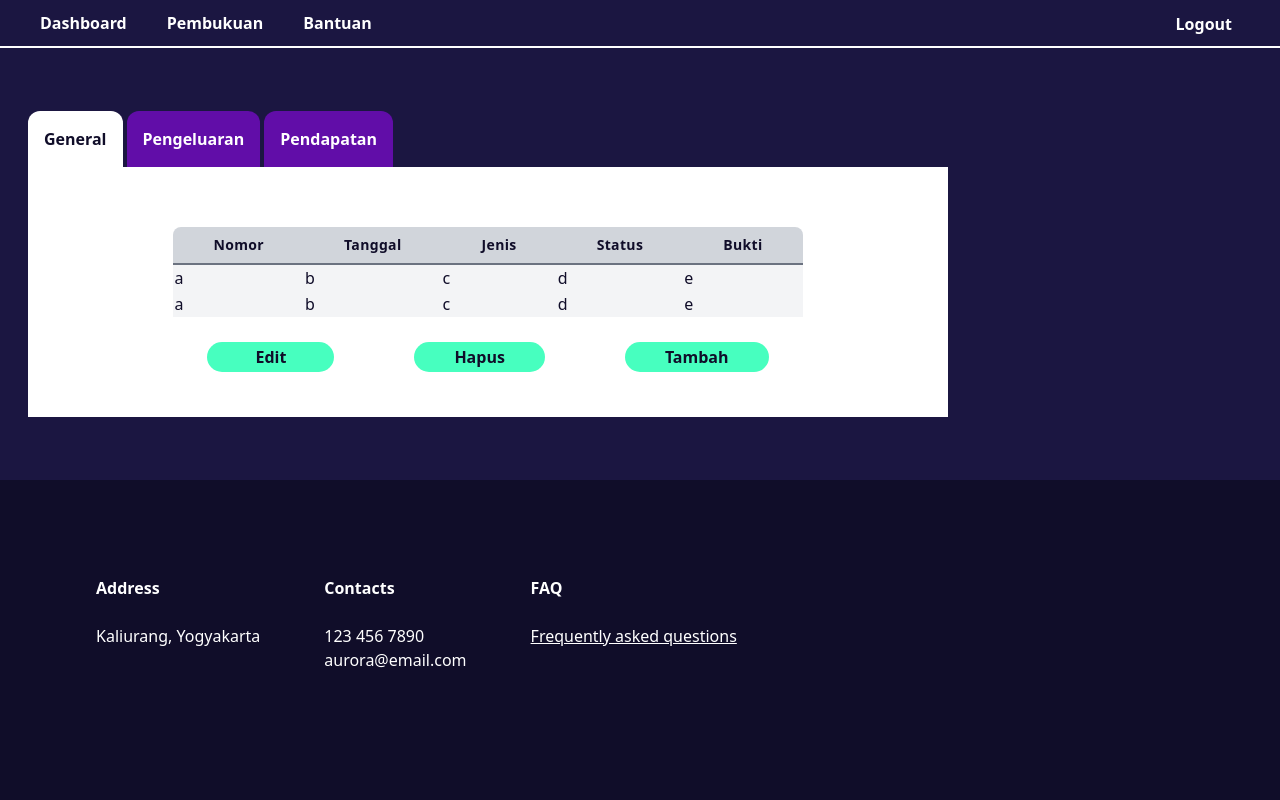
After one commit to RafliIhsanuddin/EcoTrack, a PHP site: page /dashboard.html in a window 1280 px wide. The commit adds this page. Run offline with PHP 8.4, Linux system fonts and the light colour scheme; style sheets or scripts are compiled from the project's sources.

Commit message:
nambah dashboard sama ngubah input

```diff
--- /dev/null
+++ b/dashboard.html
@@ -0,0 +1,323 @@
+<!DOCTYPE html>
+<html lang="en">
+
+<head>
+    <meta charset="UTF-8">
+    <meta http-equiv="X-UA-Compatible" content="IE=edge">
+    <meta name="viewport" content="width=device-width, initial-scale=1.0">
+    <title>Ecotrack - Dashboard</title>
+    <link rel="stylesheet" href="output.css">
+</head>
+
+<body class="bg-darkerBlue">
+
+    <div class="flex flex-col h-screen justify-between">
+
+        <!-- top navbar -->
+        <header>
+            <nav class="container flex py-1 mx-auto min-w-full h-12 bg-darkerBlue text-white border-b-2 border-b-white">
+
+                <!-- nav menu -->
+                <ul class="flex flex-1 items-center gap-10 mx-10 font-semibold">
+                    <li><a href="dashboard.html" class="hover:text-lightGreen">Dashboard</a></li>
+                    <li><a href="#" class="hover:text-lightGreen">Pembukuan</a></li>
+                    <li><a href="#" class="hover:text-lightGreen">Bantuan</a></li>
+                </ul>
+
+                <div>
+                    <a href="landing.html" class="flex flex-1 hover:text-lightGreen font-semibold p-2 mx-10">Logout</a>
+                </div>
+            </nav>
+        </header>
+
+        <!-- middle section -->
+        <main class="container flex flex-row text-evendarkerBlue w-screen">
+
+            <!-- content -->
+            <div class="container flex flex-col p-5">
+
+                <!-- tabs -->
+                <div class="tabs flex flex-wrap w-full mb-auto p-2 gap-x-1">
+                    <input type="radio" name="tabs" id="general" checked="checked" class="hidden">
+                    <label for="general" class="p-4 bg-evendarkerPurple text-white rounded-t-xl font-bold">
+                        General
+                    </label>
+                    <div class="tab w-full p-10 bg-white order-1 hidden">
+                        <div>
+                            <!-- table section -->
+                            <div class="flex w-full justify-center">
+                                <div class="p-5">
+
+                                    <table class="w-full">
+                                        <thead class="bg-gray-300 border-b-2 border-gray-500">
+                                            <tr>
+                                                <th
+                                                    class="px-10 py-2 text-sm font-bold tracking-wide text-center rounded-tl-lg">
+                                                    Nomor
+                                                </th>
+                                                <th class="px-10 py-2 text-sm font-bold tracking-wide text-center">
+                                                    Tanggal
+                                                </th>
+                                                <th class="px-10 py-2 text-sm font-bold tracking-wide text-center">Jenis
+                                                </th>
+                                                <th class="px-10 py-2 text-sm font-bold tracking-wide text-center">
+                                                    Status
+                                                </th>
+                                                <th
+                                                    class="px-10 py-2 text-sm font-bold tracking-wide text-center rounded-tr-lg">
+                                                    Bukti
+                                                </th>
+                                            </tr>
+                                        </thead>
+                                        <tbody class="bg-gray-100">
+                                            <tr class="">
+                                                <td>
+                                                    a
+                                                </td>
+                                                <td>
+                                                    b
+                                                </td>
+                                                <td>
+                                                    c
+                                                </td>
+                                                <td>
+                                                    d
+                                                </td>
+                                                <td>
+                                                    e
+                                                </td>
+                                            </tr>
+
+                                            <tr class="">
+                                                <td>
+                                                    a
+                                                </td>
+                                                <td>
+                                                    b
+                                                </td>
+                                                <td>
+                                                    c
+                                                </td>
+                                                <td>
+                                                    d
+                                                </td>
+                                                <td>
+                                                    e
+                                                </td>
+                                            </tr>
+                                        </tbody>
+                                    </table>
+                                </div>
+                            </div>
+                        </div>
+                        <!-- edit hapus tambah -->
+                        <nav class="container flex py-1 h-10 mx-auto min-w-full bg-transparent">
+                            <!-- nav menu -->
+                            <ul class="flex flex-1 justify-center items-center gap-x-20 mx-10 text-white font-semibold">
+                                <li><a href="#"
+                                        class="px-12 py-1 w-20 font-bold bg-lightGreen text-evendarkerBlue text-center rounded-full">
+                                        Edit
+                                    </a>
+                                </li>
+                                <li><a href="#"
+                                        class="px-10 py-1 w-20 font-bold bg-lightGreen text-evendarkerBlue text-center rounded-full">
+                                        Hapus
+                                    </a>
+                                </li>
+                                <li><a href="#"
+                                        class="px-10 py-1 w-full font-bold bg-lightGreen text-evendarkerBlue text-center rounded-full">
+                                        Tambah
+                                    </a>
+                                </li>
+                            </ul>
+                        </nav>
+                    </div>
+
+                    <input type="radio" name="tabs" id="pengeluaran" class="hidden">
+                    <label for="pengeluaran" class="p-4 bg-evendarkerPurple text-white rounded-t-xl font-bold">
+                        Pengeluaran
+                    </label>
+                    <div class="tab w-full p-10 bg-white order-1 hidden">
+                        <div>
+                            <!-- table section -->
+                            <div class="flex w-full justify-center">
+                                <div class="p-5">
+
+                                    <table class="w-full">
+                                        <thead class="bg-gray-300 border-b-2 border-gray-500">
+                                            <tr>
+                                                <th
+                                                    class="px-10 py-2 text-sm font-bold tracking-wide text-center rounded-tl-lg">
+                                                    Nomor
+                                                </th>
+                                                <th class="px-10 py-2 text-sm font-bold tracking-wide text-center">
+                                                    Tanggal
+                                                </th>
+                                                <th class="px-10 py-2 text-sm font-bold tracking-wide text-center">Jenis
+                                                </th>
+                                                <th class="px-10 py-2 text-sm font-bold tracking-wide text-center">
+                                                    Status
+                                                </th>
+                                                <th
+                                                    class="px-10 py-2 text-sm font-bold tracking-wide text-center rounded-tr-lg">
+                                                    Bukti
+                                                </th>
+                                            </tr>
+                                        </thead>
+                                        <tbody class="bg-gray-100">
+                                            <tr class="">
+                                                <td>
+                                                    a
+                                                </td>
+                                                <td>
+                                                    b
+                                                </td>
+                                                <td>
+                                                    c
+                                                </td>
+                                                <td>
+                                                    d
+                                                </td>
+                                                <td>
+                                                    e
+                                                </td>
+                                            </tr>
+
+                                            <tr class="">
+                                                <td>
+                                                    a
+                                                </td>
+                                                <td>
+                                                    b
+                                                </td>
+                                                <td>
+                                                    c
+                                                </td>
+                                                <td>
+                                                    d
+                                                </td>
+                                                <td>
+                                                    e
+                                                </td>
+                                            </tr>
+                                        </tbody>
+                                    </table>
+                                </div>
+                            </div>
+                        </div>
+                    </div>
+
+                    <input type="radio" name="tabs" id="pendapatan" class="hidden">
+                    <label for="pendapatan" class="p-4 bg-evendarkerPurple text-white rounded-t-xl font-bold">
+                        Pendapatan
+                    </label>
+                    <div class="tab w-full p-10 bg-white order-1 hidden">
+                        <div>
+                            <!-- table section -->
+                            <div class="flex w-full justify-center">
+                                <div class="p-5">
+
+                                    <table class="w-full">
+                                        <thead class="bg-gray-300 border-b-2 border-gray-500">
+                                            <tr>
+                                                <th
+                                                    class="px-10 py-2 text-sm font-bold tracking-wide text-center rounded-tl-lg">
+                                                    Nomor
+                                                </th>
+                                                <th class="px-10 py-2 text-sm font-bold tracking-wide text-center">
+                                                    Tanggal
+                                                </th>
+                                                <th class="px-10 py-2 text-sm font-bold tracking-wide text-center">Jenis
+                                                </th>
+                                                <th class="px-10 py-2 text-sm font-bold tracking-wide text-center">
+                                                    Status
+                                                </th>
+                                                <th
+                                                    class="px-10 py-2 text-sm font-bold tracking-wide text-center rounded-tr-lg">
+                                                    Bukti
+                                                </th>
+                                            </tr>
+                                        </thead>
+                                        <tbody class="bg-gray-100">
+                                            <tr class="">
+                                                <td>
+                                                    a
+                                                </td>
+                                                <td>
+                                                    b
+                                                </td>
+                                                <td>
+                                                    c
+                                                </td>
+                                                <td>
+                                                    d
+                                                </td>
+                                                <td>
+                                                    e
+                                                </td>
+                                            </tr>
+
+                                            <tr class="">
+                                                <td>
+                                                    a
+                                                </td>
+                                                <td>
+                                                    b
+                                                </td>
+                                                <td>
+                                                    c
+                                                </td>
+                                                <td>
+                                                    d
+                                                </td>
+                                                <td>
+                                                    e
+                                                </td>
+                                            </tr>
+                                        </tbody>
+                                    </table>
+                                </div>
+                            </div>
+                        </div>
+                    </div>
+
+                </div>
+
+
+
+
+            </div>
+
+
+
+        </main>
+
+
+
+        <!-- footer -->
+        <footer>
+            <div class="container flex flex-row p-24 space-x-16 mx-auto h-80 min-w-full bg-evendarkerBlue text-white">
+                <!-- alamat -->
+                <div>
+                    <h2 class="font-semibold">Address</h2><br>
+                    <p>Kaliurang, Yogyakarta</p>
+                </div>
+                <!-- contacts -->
+                <div>
+                    <h2 class="font-semibold">Contacts</h2><br>
+                    <p>123 456 7890<br>
+                        aurora@email.com</p>
+                </div>
+                <!-- faq -->
+                <div>
+                    <h2 class="font-semibold">FAQ</h2><br>
+                    <a href="" class="underline hover:text-lightGreen">Frequently asked questions</a>
+                </div>
+            </div>
+        </footer>
+
+    </div>
+
+</body>
+
+</html>
--- a/input.css
+++ b/input.css
@@ -1,3 +1,16 @@
 @tailwind base;
 @tailwind components;
 @tailwind utilities;
+
+@layer utilities {
+
+    .tabs input[type='radio']:checked + label + .tab {
+        display: block;
+    }
+
+    .tabs input[type='radio']:checked + label {
+        background-color: white;
+        color: #100D29;
+    }
+
+}
```
Also changed, not shown: tabstrial.html (added, +60 -0 lines).
